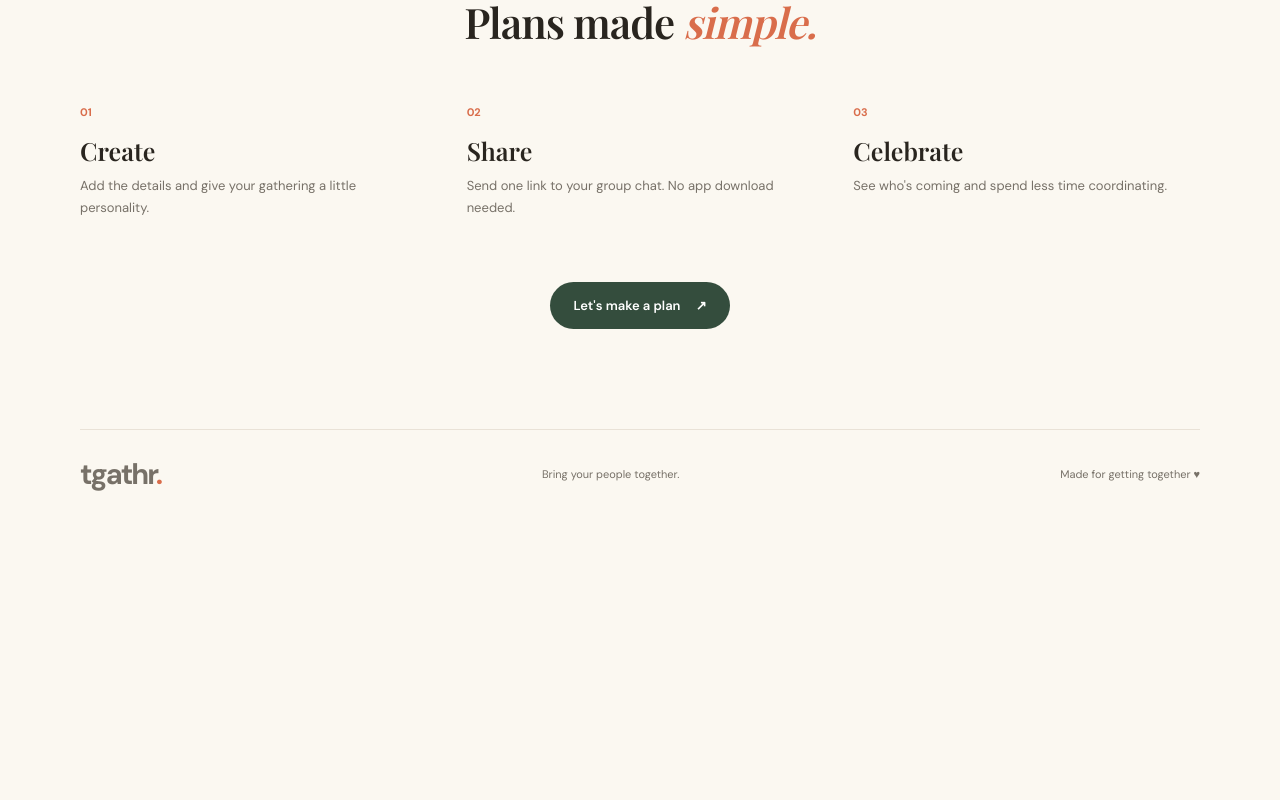
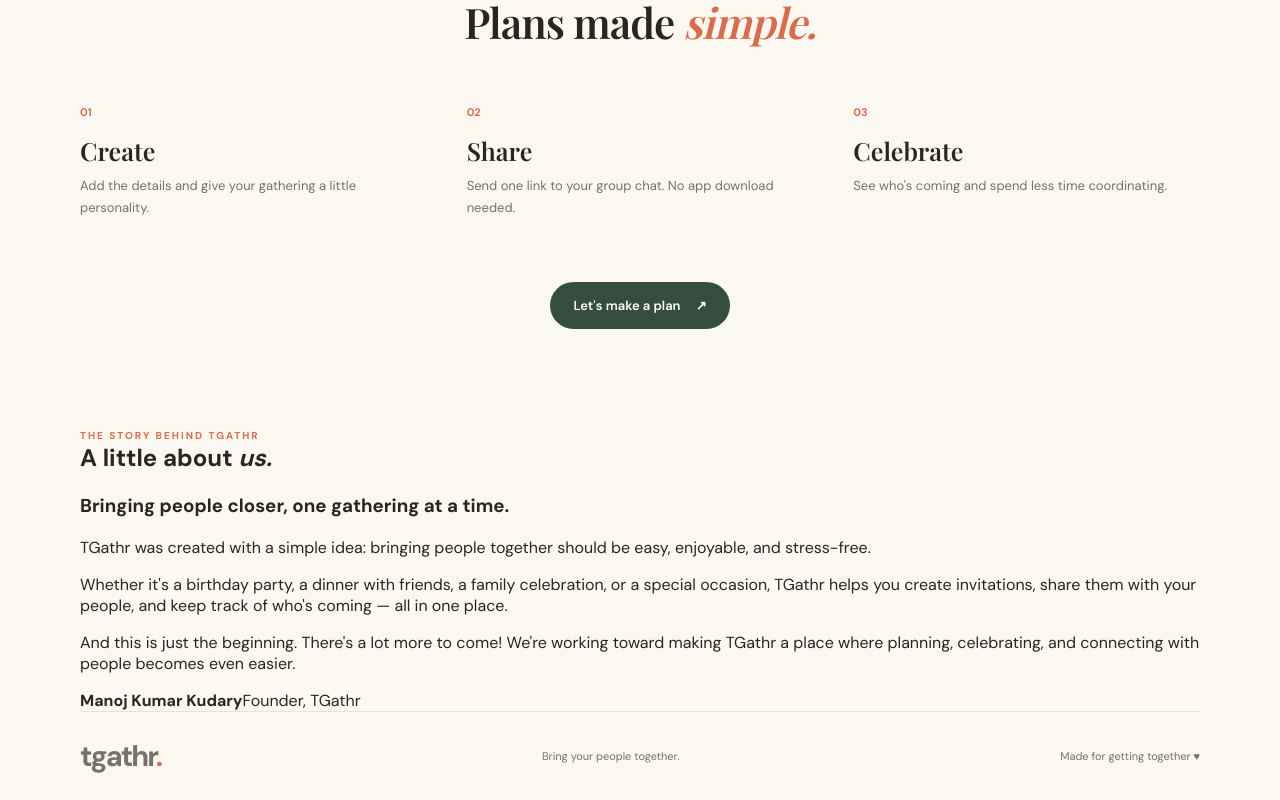
Before and after one commit to Manojkumar456Kudary/tgathr, a Next.js app: page / in a window 1280 px wide. Shown: the part 1381-2181 px from the top of the page. Before the commit the page ends 1899 px from the top, so only its background shows below. Built offline with nearby package versions, Linux system fonts and the light colour scheme; no server answers; a web font is replaced by a local one.

Commit message:
Add 'About' section to page
Added an 'About' section with information about TGathr and its founder.

```diff
--- a/app/page.tsx
+++ b/app/page.tsx
@@ -49,6 +49,7 @@ export default function Home() {
         </Link>
 
         <a className="nav-link" href="#how">How it works</a>
+        <a className="nav-link" href="#about">About</a>
 
         {!checkingSession && loggedIn && (
           <Link className="nav-link" href="/dashboard/">
@@ -186,6 +187,43 @@ export default function Home() {
         </Link>
       </section>
 
+      <section className="about wrap" id="about">
+        <div className="about-content">
+          <div className="eyebrow">THE STORY BEHIND TGATHR</div>
+
+          <h2>
+            A little about <em>us.</em>
+          </h2>
+
+          <h3>
+            Bringing people closer, one gathering at a time.
+          </h3>
+
+          <p>
+            TGathr was created with a simple idea: bringing people together
+            should be easy, enjoyable, and stress-free.
+          </p>
+
+          <p>
+            Whether it's a birthday party, a dinner with friends, a family
+            celebration, or a special occasion, TGathr helps you create
+            invitations, share them with your people, and keep track of
+            who's coming — all in one place.
+          </p>
+
+          <p>
+            And this is just the beginning. There's a lot more to come!
+            We're working toward making TGathr a place where planning,
+            celebrating, and connecting with people becomes even easier.
+          </p>
+
+          <div className="about-founder">
+            <strong>Manoj Kumar Kudary</strong>
+            <span>Founder, TGathr</span>
+          </div>
+        </div>
+      </section>
+
       <footer className="footer wrap">
         <Link className="brand" href="/">
           tgathr<span className="dot">.</span>
```
